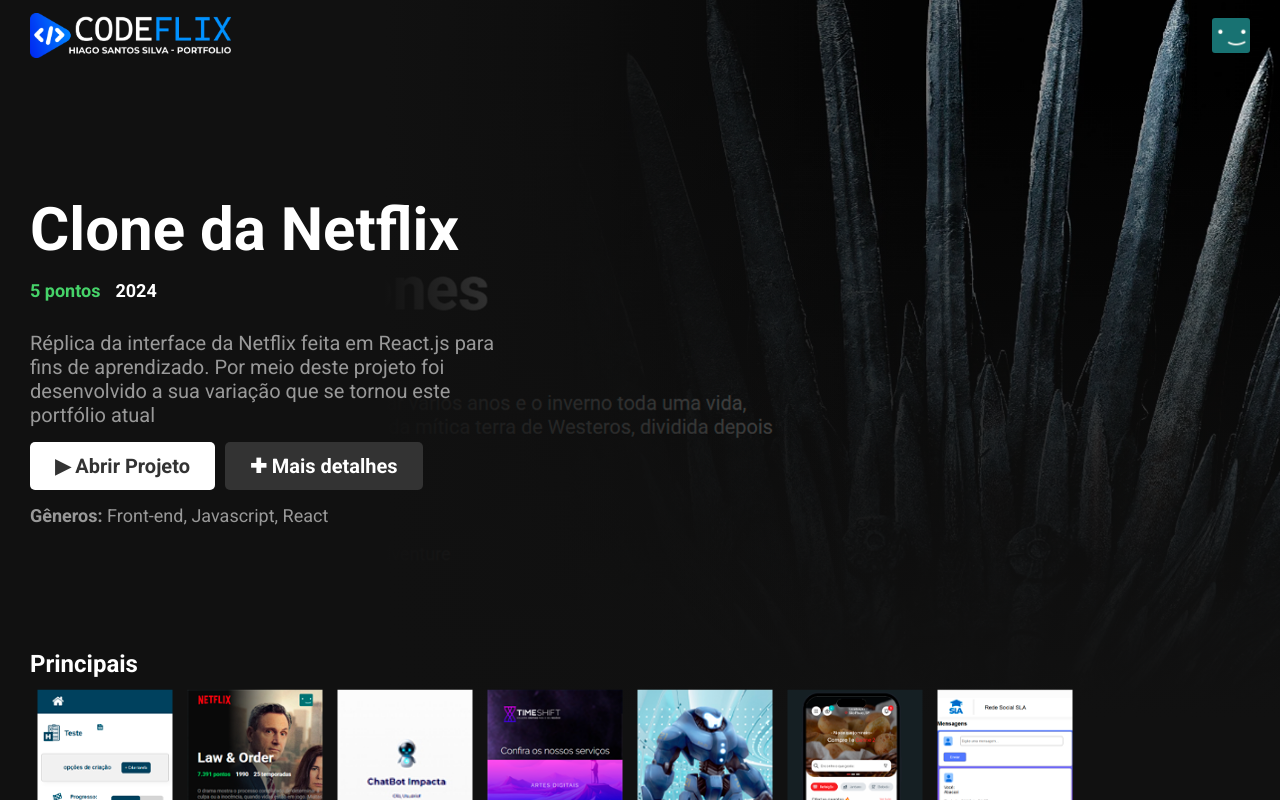
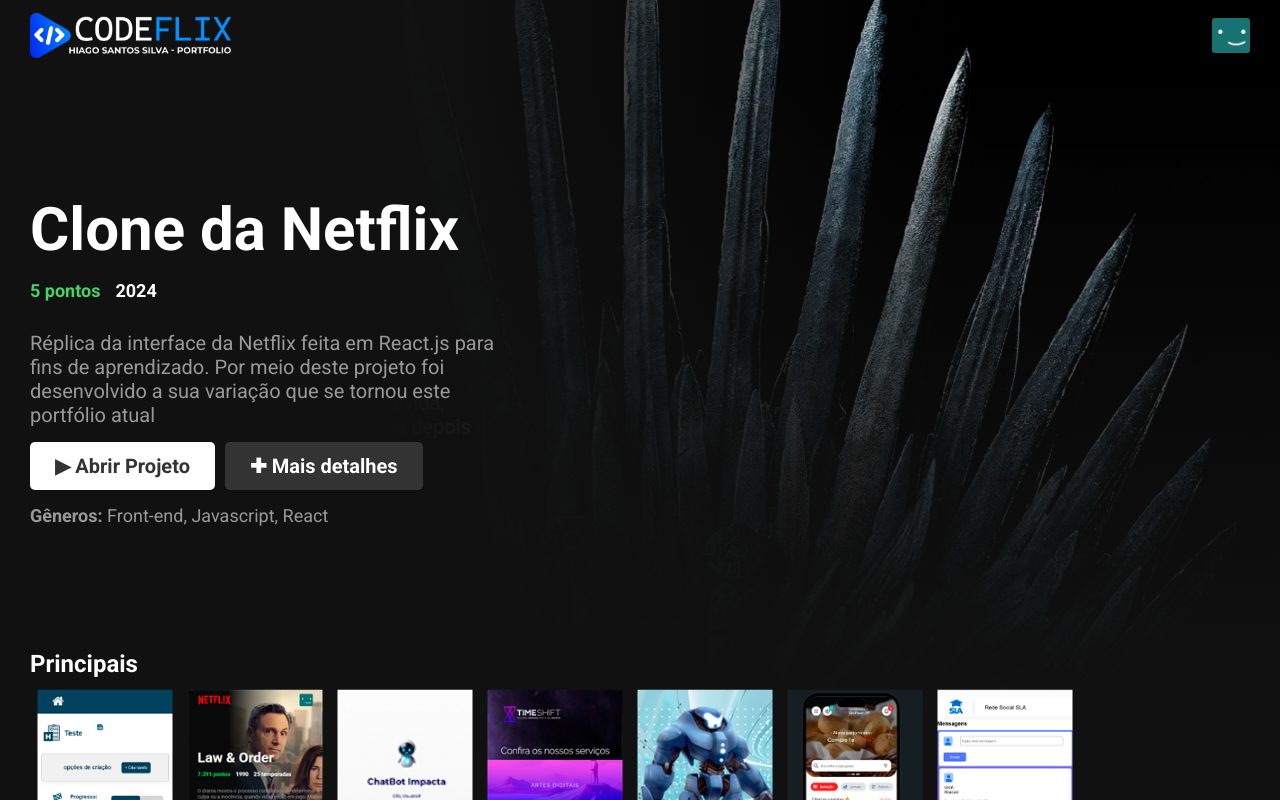
Before and after one commit to Hiagosantossilva/Projeto-CodeFlix-, a React (Create React App) app: page / in a window 1280 px wide. Shown: the top 800 px of the page. Built offline with nearby package versions, Linux system fonts and the light colour scheme.

Commit message:
Update FeaturedMovie.js

```diff
--- a/src/components/FeaturedMovie.js
+++ b/src/components/FeaturedMovie.js
@@ -40,7 +40,7 @@
       className="featured"
       style={{
         backgroundSize: 'cover',
-        backgroundPosition: 'left',
+        backgroundPosition: 'center',
         ...(backdropUrl ? { backgroundImage: `url(${backdropUrl})` } : {})
       }}
     >
```
